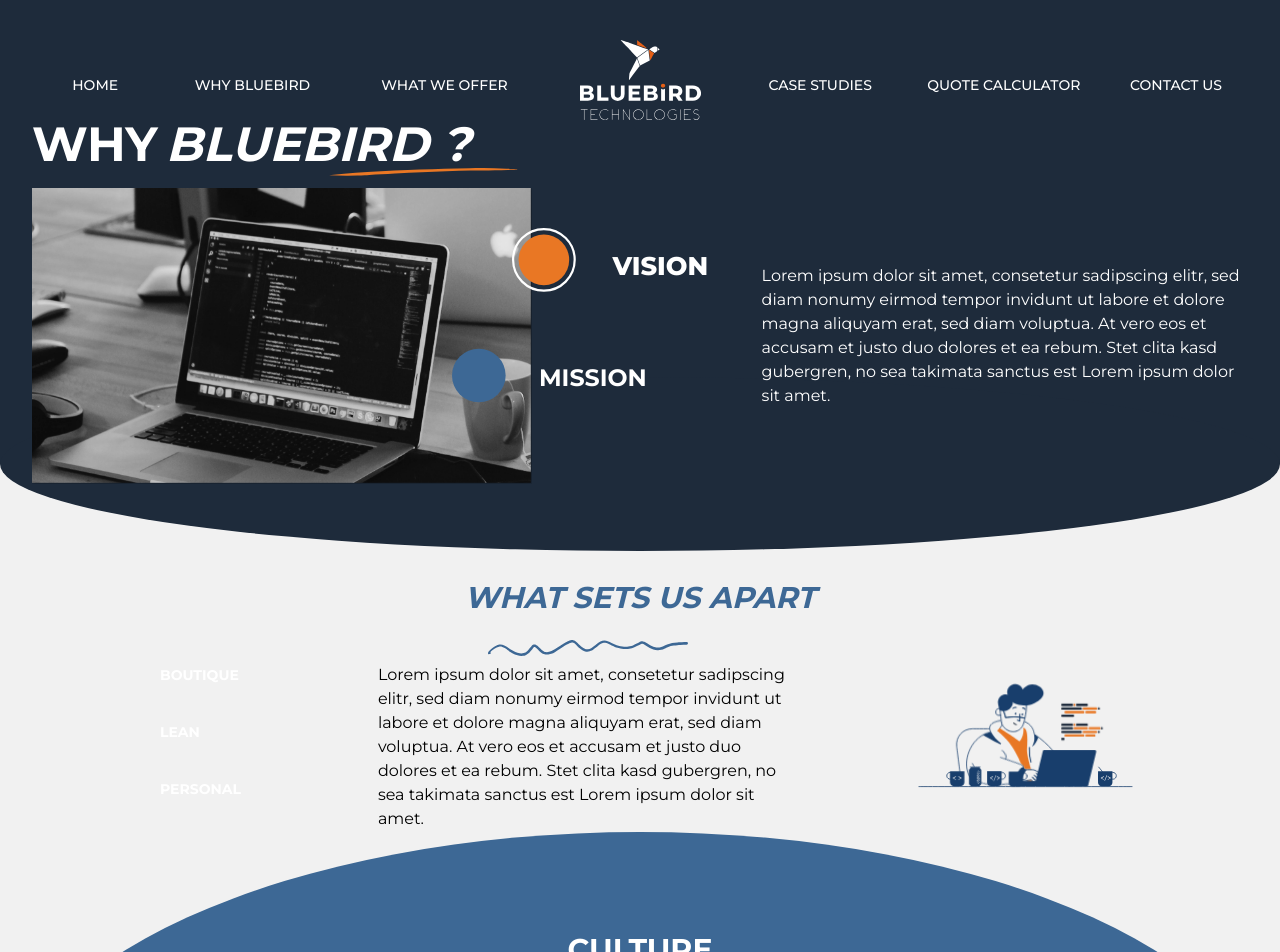
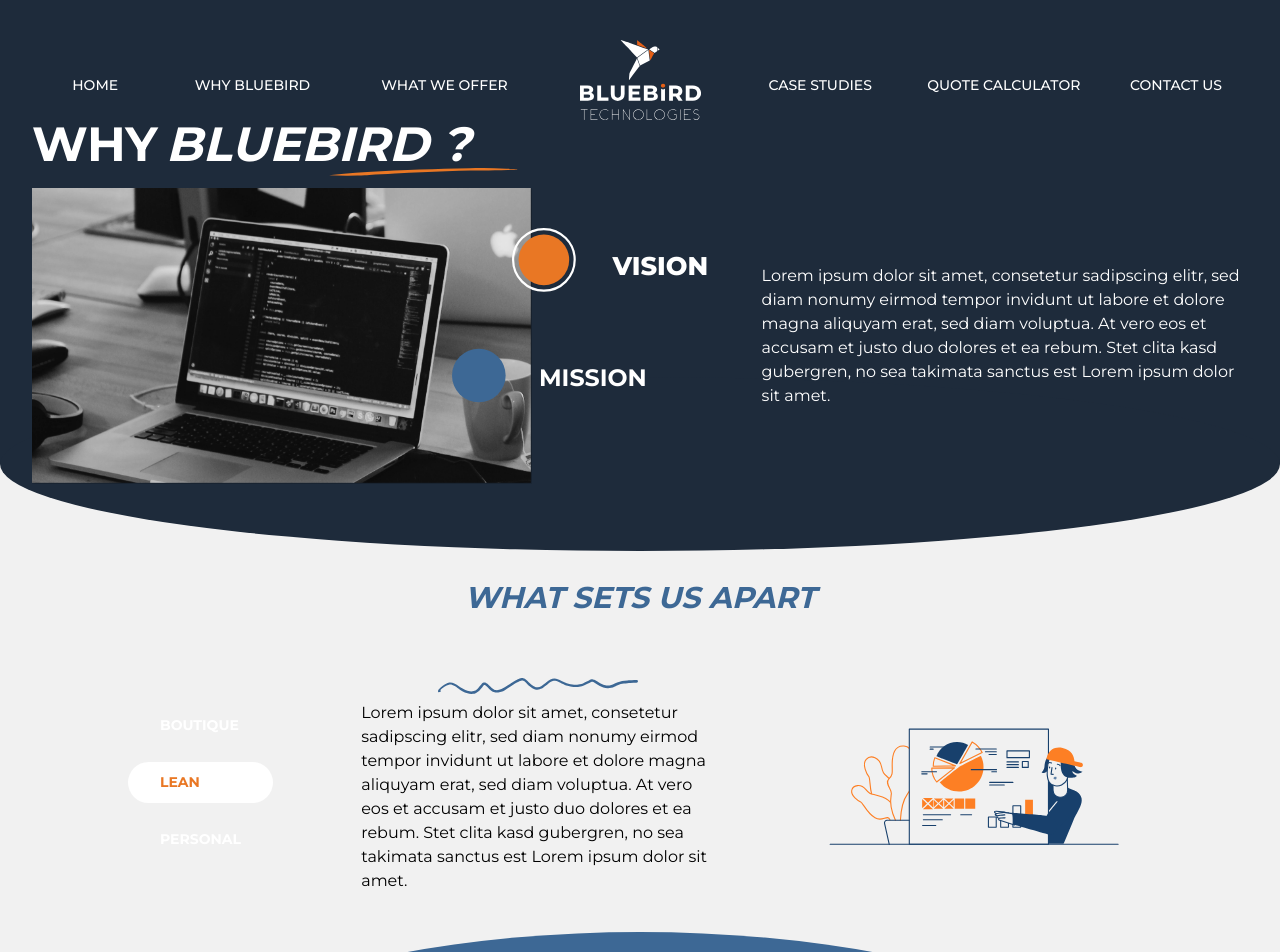
Before and after one commit to bluebird-technologies/bluebird_tech_OLD, a Next.js app: page /why in a window 1280 px wide. Shown: the top 952 px of the page. Built offline with nearby package versions, Linux system fonts and the light colour scheme.

Commit message:
text and animation rendering updated to change when buttons are clicked

```diff
--- a/pages/why.tsx
+++ b/pages/why.tsx
@@ -9,10 +9,40 @@ import { Button } from '../components/Button';
 import WaveLines from '../public/why/wave-lines.svg';
 import Lottie from 'lottie-react';
 import coderAnimation from '../public/why/teaLottie.json';
+import leanAnimation from '../public/why/leanAnimation.json';
+import personalAnimation from '../public/why/personalAnimation.json';
 import Line from '../public/why/line.svg';
 import Footer from '../components/Footer';
 
 const Why = () => {
+  type btnOptions = 'Lean' | 'Boutique' | 'Personal';
+  const [activeBtn, setActiveBtn] = React.useState<btnOptions>('Lean');
+
+  const coreValues: {
+    key: btnOptions;
+    description: string;
+    animation: any;
+  }[] = [
+    {
+      key: 'Boutique',
+      description:
+        'Lorem ipsum dolor sit amet, consetetur sadipscing elitr, sed diam nonumy eirmod tempor invidunt ut labore et dolore magna aliquyam erat, sed diam voluptua. At vero eos et accusam et justo duo dolores et ea rebum. Stet clita kasd gubergren, no sea takimata sanctus est Lorem ipsum dolor sit amet.',
+      animation: coderAnimation,
+    },
+    {
+      key: 'Lean',
+      description:
+        'Lorem ipsum dolor sit amet, consetetur sadipscing elitr, sed diam nonumy eirmod tempor invidunt ut labore et dolore magna aliquyam erat, sed diam voluptua. At vero eos et accusam et justo duo dolores et ea rebum. Stet clita kasd gubergren, no sea takimata sanctus est Lorem ipsum dolor sit amet.',
+      animation: leanAnimation,
+    },
+    {
+      key: 'Personal',
+      description:
+        'Lorem ipsum dolor sit amet, consetetur sadipscing elitr, sed diam nonumy eirmod tempor invidunt ut labore et dolore magna aliquyam erat, sed diam voluptua. At vero eos et accusam et justo duo dolores et ea rebum. Stet clita kasd gubergren, no sea takimata sanctus est Lorem ipsum dolor sit amet.',
+      animation: personalAnimation,
+    },
+  ];
+
   return (
     <div className=" flex-1 flex flex-col bg-seashell h-[100%]">
       <div
@@ -69,6 +99,7 @@ const Why = () => {
       </div>
       <div className="mx-32">
         <div className="flex flex-col w-full ">
+          <div>
             <div className="flex mb-4 flex-1 items-center justify-center">
               <h1 className="text-center font-bold italic text-3xl text-secondary">
                 WHAT SETS US APART
@@ -76,28 +107,42 @@ const Why = () => {
             </div>
             <div className="flex flex-row items-center flex-1 justify-between">
               <div className="flex flex-col">
-              <Button>BOUTIQUE</Button>
-              <Button backgroundColor="white" textColor="highlight" className="mt-4">
-                LEAN
+                <Button active={activeBtn === 'Boutique'} onClick={() => setActiveBtn('Boutique')}>
+                  Boutique
                 </Button>
-              <Button backgroundColor="white" textColor="highlight" className="mt-4">
-                PERSONAL
+                <Button
+                  active={activeBtn === 'Lean'}
+                  className="mt-4"
+                  onClick={() => setActiveBtn('Lean')}
+                >
+                  Lean
+                </Button>
+                <Button
+                  active={activeBtn === 'Personal'}
+                  className="mt-4"
+                  onClick={() => setActiveBtn('Personal')}
+                >
+                  Personal
                 </Button>
               </div>
+              {coreValues.map((item, index) => (
+                <div key={index}>
+                  {item.key === activeBtn && (
+                    <div className="flex flex-row items-center">
                       <div className="flex flex-1  justify-center items-center flex-col">
                         <WaveLines height={30} width={200} />
-              <h1 className="w-2/3">
-                Lorem ipsum dolor sit amet, consetetur sadipscing elitr, sed diam nonumy eirmod
-                tempor invidunt ut labore et dolore magna aliquyam erat, sed diam voluptua. At vero
-                eos et accusam et justo duo dolores et ea rebum. Stet clita kasd gubergren, no sea
-                takimata sanctus est Lorem ipsum dolor sit amet.{' '}
-              </h1>
+                        <h1 className="w-2/3">{item.description}</h1>
                       </div>
                       <Lottie
-              animationData={coderAnimation}
+                        animationData={item.animation}
                         loop={true}
-              style={{ height: 200, width: 250 }}
+                        style={{ height: 300, width: 350 }}
                       />
+                    </div>
+                  )}
+                </div>
+              ))}
+            </div>
           </div>
         </div>
       </div>
```
Lines whose indentation alone changed are shown as unchanged.
